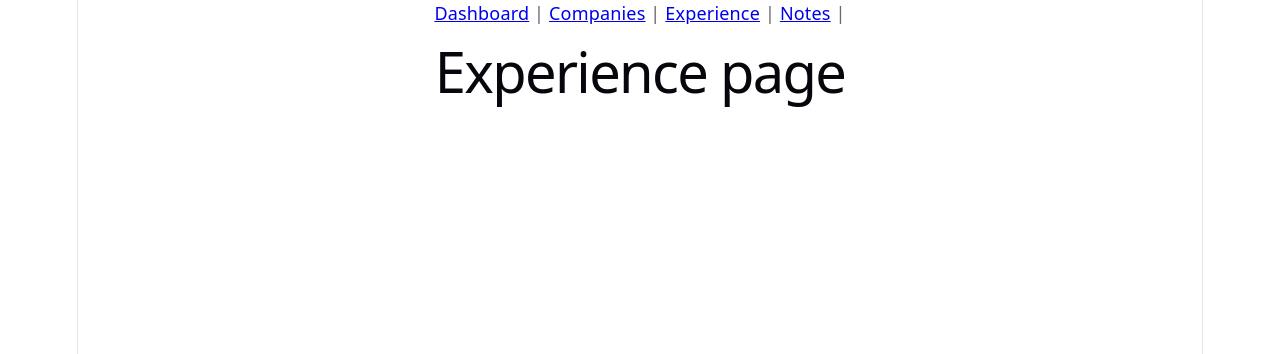
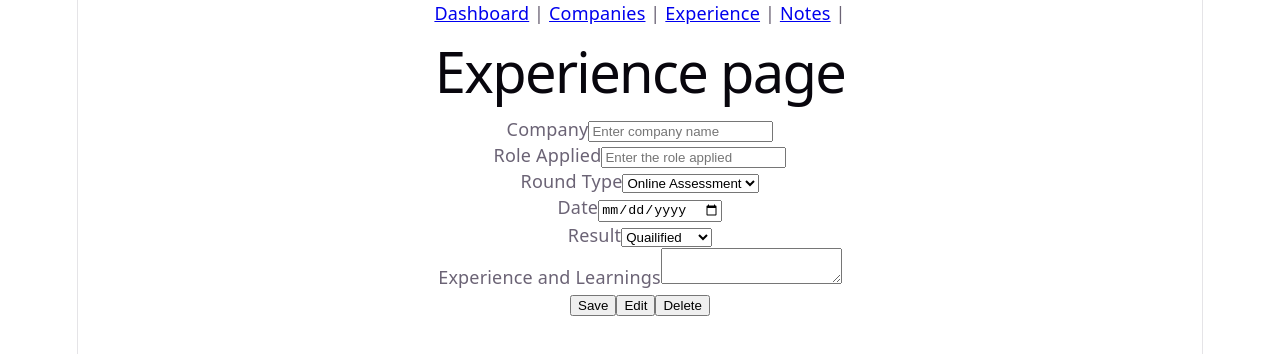
Before and after one commit to manideep-2212/interview-journal, a React app: page /experience in a window 1280 px wide. Shown: the top 354 px of the page. Built offline with nearby package versions, Linux system fonts and the light colour scheme; the HTML template or start-up script is replaced by a standard one.

Commit message:
Experience form

```diff
--- a/src/pages/Experience.jsx
+++ b/src/pages/Experience.jsx
@@ -1,6 +1,46 @@
+import {useState} from "react";
+
 function Experience(){
+    const [journalEntry,setJournalEntry] = useState({
+        company:"",
+        role:"",
+        round:"",
+        date:"",
+        result:"",
+        experience:""
+    });
     return(
-        <h1>Experience page</h1>
+        <>
+            <h1>Experience page</h1>
+            <div>
+                <label>Company</label>
+                <input value= {journalEntry.company} type="text" id="company" placeholder="Enter company name"/><br></br>
+                <label>Role Applied</label>
+                <input value= {journalEntry.role} type="text" id="role" placeholder="Enter the role applied"/><br></br>
+                <label>Round Type</label>
+                <select value= {journalEntry.round}>
+                    <option>Online Assessment</option>
+                    <option>Technical Round-1</option>
+                    <option>Technical Round-2</option>
+                    <option>GD</option>
+                    <option>HR Round</option>
+                </select><br></br>
+                <label>Date</label>
+                <input value = {journalEntry.date} type="date" id="date" /><br></br>
+                <label>Result</label>
+                <select value={journalEntry.result}>
+                    <option>Quailified</option>
+                    <option>Disqualified</option>
+                </select><br></br>
+                <label>Experience and Learnings</label>
+                <textarea value={journalEntry.experience}></textarea><br></br>
+                <button>Save</button>
+                <button>Edit</button>
+                <button>Delete</button>
+            </div>
+        </>
+
+
     );
 }
 export default Experience;
```
